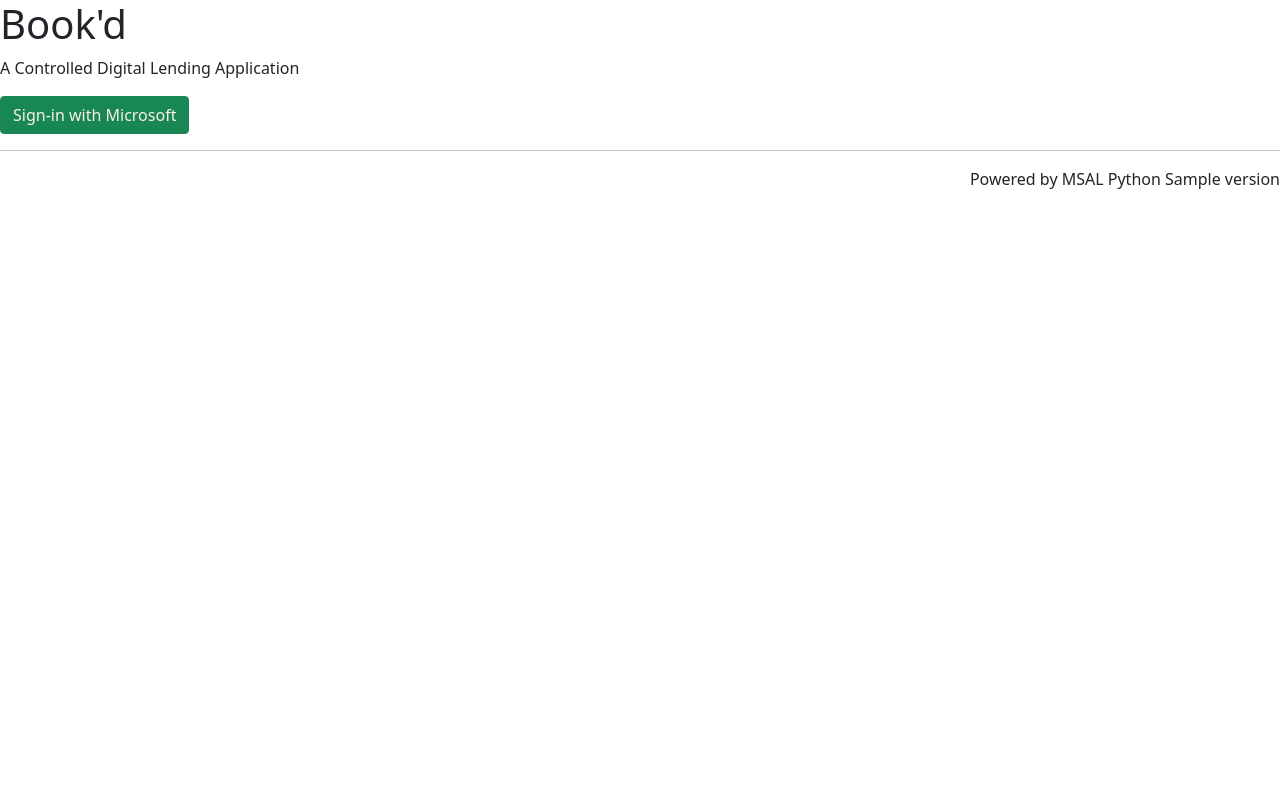
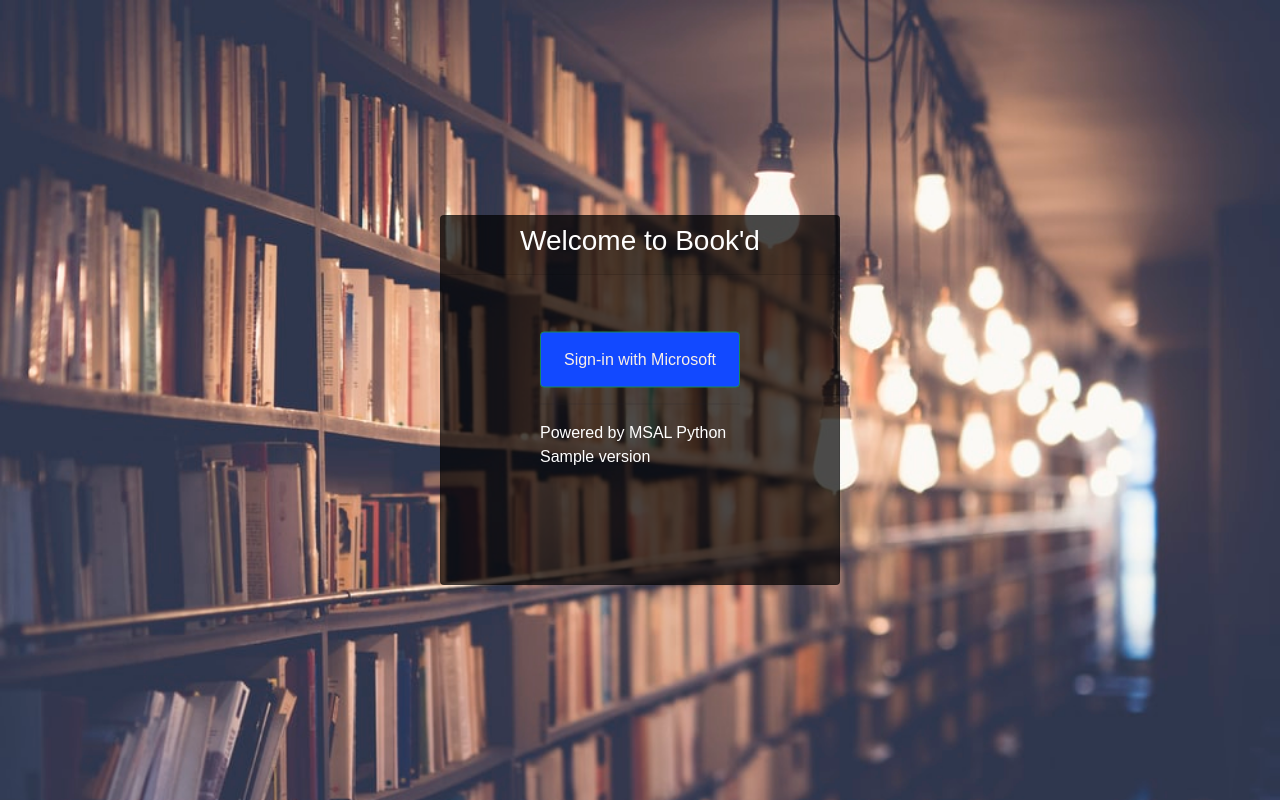
Before and after one commit to DylanB310/Book-d, a Flask app: template app/templates/login.html in a window 1280 px wide. Run offline with Flask 2, Linux system fonts and the light colour scheme; the template is opened without the code that fills it: most values are stand-ins (such as "Sample title", 1, 10 or a date in 2020); parts of the project's set-up code (start-up, migrations or seed data) failed here and were passed over; some libraries are stand-ins or nearby versions.

Commit message:
minor styling added

```diff
--- a/app/static/style.css
+++ b/app/static/style.css
@@ -6,3 +6,54 @@ a{
     color: linen;
     text-decoration: none;
 }
+
+a:hover{
+    color: white;
+}
+
+html,body{
+    background-image: url("imgs/library.jpg");
+    background-size: cover;
+    background-repeat: no-repeat;
+    height: 100%;
+    font-family: 'Numans', sans-serif;
+    }
+
+    .container{
+    height: 100%;
+    position: relative;
+    }
+
+    .card-body {
+        margin: 0;
+        position: absolute;
+        top: 50%;
+        left: 50%;
+        -ms-transform: translate(-50%, -50%);
+        transform: translate(-50%, -50%);
+      }
+
+    .card{
+    height: 370px;
+    margin-top: auto;
+    margin-bottom: auto;
+    width: 400px;
+    background-color: rgba(0,0,0, 0.7) !important;
+    }
+
+    .card-header h3{
+    color: white;
+    text-align: center;
+    }
+
+    #mainbtn{
+    color: black;
+    background-color: #1249ff;
+    width: 200px;
+    padding: 15px;
+    font-size: medium;
+    }
+
+    #mainfooter{
+    color: white;
+    }
--- a/app/templates/login.html
+++ b/app/templates/login.html
@@ -2,18 +2,27 @@
 {%extends "base.html" %}
 
 {%block content%}
-    <div id="main-title" class="jumbotron">
-        <h1>Book'd</h1>
-        <p>A Controlled Digital Lending Application</p>
+    <div class="container">
+        <div class="d-flex justify-content-center h-100">
+            <div class="card">
+                <div class="card-header">
+                    <h3>Welcome to Book'd</h3>
+                </div>
+                <div class="card-body">
+                    <button type="button" id="mainbtn" class="btn btn-success"><a href='{{ auth_url }}'>Sign-in with Microsoft</a></button>
+                    <div>
+                        <hr>
+                        <footer id="mainfooter">Powered by MSAL Python {{ version }}</footer>
+                    </div>
+                </div>
+            </div>
+        </div>
     </div>
 
-    <button type="button" id="mainbtn" class="btn btn-success"><a href='{{ auth_url }}'>Sign-in with Microsoft</a></button>
 
     {% if config.get("B2C_RESET_PASSWORD_AUTHORITY") %}
     <li><a href='{{_build_auth_code_flow(authority=config["B2C_RESET_PASSWORD_AUTHORITY"])["auth_uri"]}}'>Reset Password</a></li>
     {% endif %}
 
-    <hr>
-    <footer style="text-align: right">Powered by MSAL Python {{ version }}</footer>
-	</div>
+
 {% endblock %}
```
Also changed, not shown: app/static/imgs/library.jpg (added), 2 other files.
